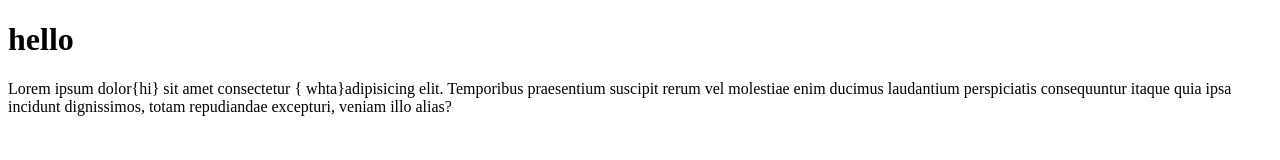
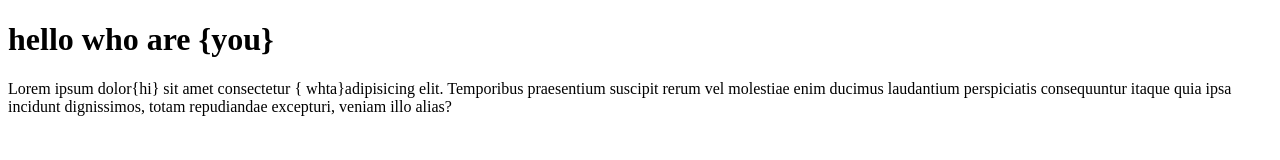
Before and after one commit to mdAkhtar21/localrepo, a plain HTML site: page index.html in a window 1280 px wide. Drawn offline with Linux system fonts and the light colour scheme.

Commit message:
again change

```diff
--- a/index.html
+++ b/index.html
@@ -6,7 +6,7 @@
     <title>Document</title>
 </head>
 <body>
-    <h1>hello</h1>
+    <h1>hello who are {you}</h1>
     <p>Lorem ipsum dolor{hi} sit amet consectetur {
             whta}adipisicing elit. Temporibus praesentium suscipit rerum vel molestiae enim ducimus laudantium perspiciatis consequuntur itaque quia ipsa incidunt dignissimos, totam repudiandae excepturi, veniam illo alias?</p>
 </body>
```
